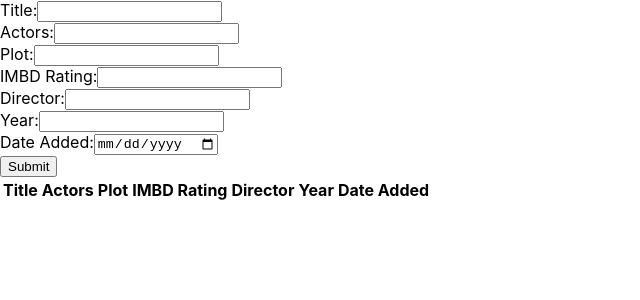
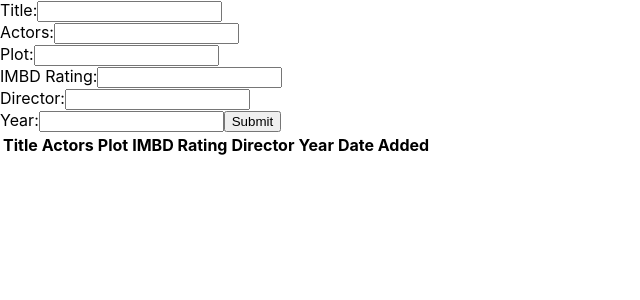
Before and after one commit to NewmanD12/react-intro-assignment, a React (Create React App) app: page / in a window 1280 px wide. Shown: the top 300 px of the page, without its empty margins (0-640 px from the left). Built offline with nearby package versions, Linux system fonts and the light colour scheme.

Commit message:
tried to refactor picking a year but was unsuccessful, reverted to working stage with leftover code for later refactoring

```diff
--- a/src/App.js
+++ b/src/App.js
@@ -25,7 +25,10 @@ class App extends Component {
   render() {
     return (
       <div className="App">
-        <Form addMovie={this.addMovie}/>
+        <Form
+          addMovie={this.addMovie}
+          years = {this.years}
+        />
         <Table
           movieData = {this.state.movies}
           removeMovie = {this.removeMovie}
--- a/src/Form.js
+++ b/src/Form.js
@@ -1,4 +1,31 @@
 import React, { Component } from 'react';
+
+// const years = []
+// for(let i = 1850; i < 2024; i++){
+//     years.push(i)
+// }
+
+// function handleChange(e) {
+//     console.log('something')
+// }
+
+// const YearOptions = () => {
+//     const options = years.map((year, index) => {
+//         return(
+//             <option
+//             type='text'
+//             id = 'year'
+//             name = 'year'
+//             value = {year}
+//             key = {index}
+//             onChange = {handleChange}
+//             >
+//                 {year}
+//             </option>
+//         )
+//     })
+//     return <select >{options}</select>
+// }
 
 class Form extends Component {
 
@@ -24,14 +51,16 @@ class Form extends Component {
         //standard code for onSubmits
         event.preventDefault();
 
-        //set the current state of our form to the handle submit
+        this.setState({
+            dateAdded : new Date().toString()
+        })
         this.props.addMovie(this.state);
 
         //clear inputs by setting form to inital state
         this.setState(this.initialState);
     }
 
-    handleChange = e => {
+    handleChange = (e) => {
         const { name, value } = e.target
 
         this.setState({
@@ -39,9 +68,8 @@ class Form extends Component {
         })
     }
 
-
     render() {
-        const { title, actors, plot, imbdRating, director, year, dateAdded } = this.state;
+        const { title, actors, plot, imbdRating, director, year } = this.state;
         return (
             <form onSubmit={this.onFormSubmit}>
                 <label htmlFor=''>Title:</label>
@@ -81,23 +109,25 @@ class Form extends Component {
                     onChange={this.handleChange}
                 /><br/>
                 <label htmlFor=''>Year:</label>
-                <input type='text'
-                    id = 'year'
+                <input
+                    type = 'text'
                     name = 'year'
                     value = {year}
-                    onChange={this.handleChange}
-                ></input><br/>
-                <label htmlFor=''>Date Added:</label>
-                <input type='date'
-                    id = 'dateAdded'
-                    name = 'dateAdded'
-                    value = {dateAdded}
-                    onChange={this.handleChange}
-                /><br/>
+                    onChange = {this.handleChange}
+                >
+                </input>
                 <button type='submit'>Submit</button>
             </form>
         );
     }
 }
 
+// <input type='text'
+// id = 'year'
+// name = 'year'
+// value = {year}
+// onChange={this.handleChange}
+// ></input><br/>
+
+
 export default Form
```
